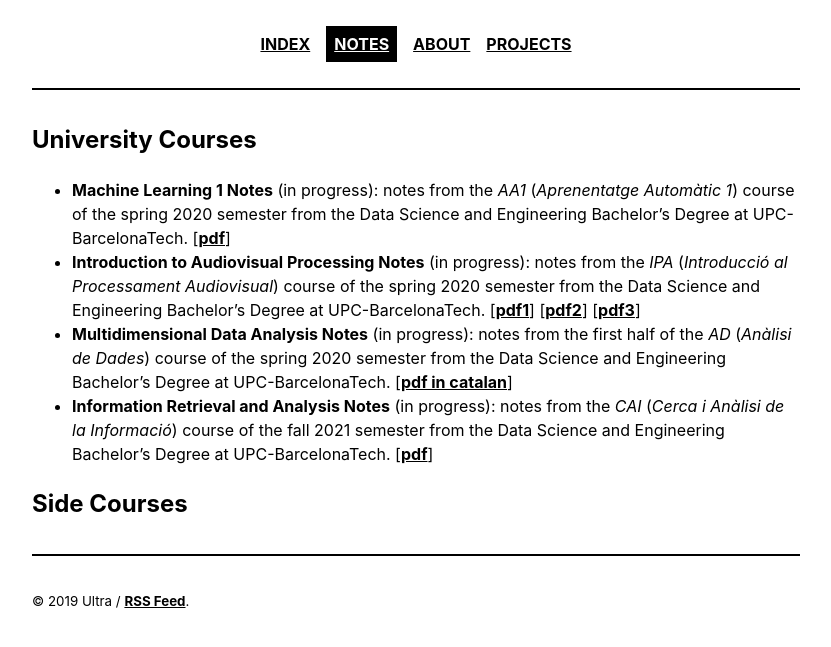
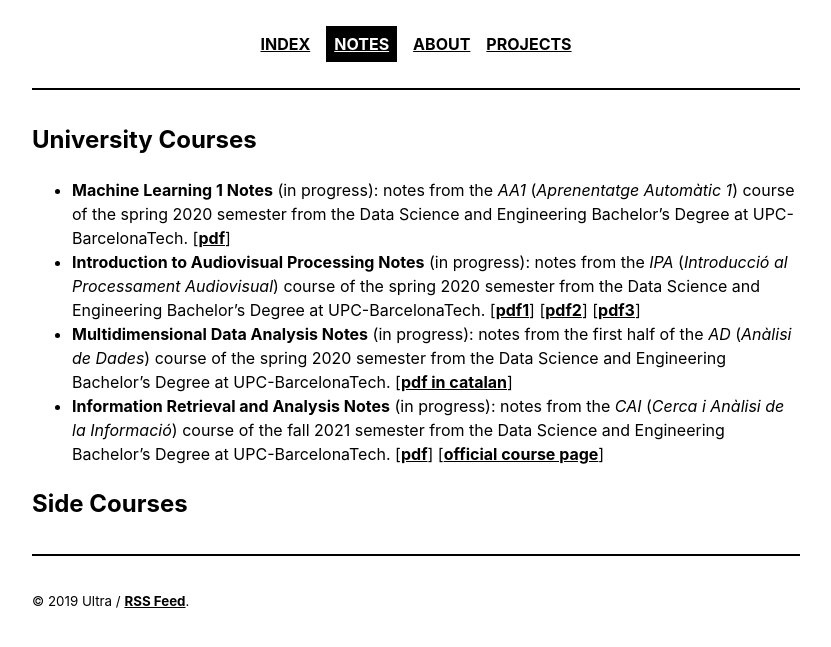
Before and after one commit to Atellas23/Atellas23.github.io, a Jekyll site: the page built from _pages/notes.md, in a window 1280 px wide. Shown: the top 647 px of the page, without its empty margins (224-1055 px from the left). Built offline with Jekyll 4.4.1, drawn with Linux system fonts in a browser that asks for light colours.

Commit message:
notes update

```diff
--- a/_pages/notes.md
+++ b/_pages/notes.md
@@ -9,6 +9,6 @@ title: Notes
 <!--- - **Algorithmics and Programming 2 Notes** (in progress): notes from the *AP2* (*Algorísmia i Programació 2*) course of the spring 2021 semester from the Data Science and Engineering Bachelor's Degree at UPC-BarcelonaTech. [[pdf](/files/ML1.pdf)] --->
 - **Introduction to Audiovisual Processing Notes** (in progress): notes from the *IPA* (*Introducció al Processament Audiovisual*) course of the spring 2020 semester from the Data Science and Engineering Bachelor's Degree at UPC-BarcelonaTech. [[pdf1](/files/IPA1.pdf)] [[pdf2](/files/IPA2.pdf)] [[pdf3](/files/IPA3.pdf)]
 - **Multidimensional Data Analysis Notes** (in progress): notes from the first half of the *AD* (*Anàlisi de Dades*) course of the spring 2020 semester from the Data Science and Engineering Bachelor's Degree at UPC-BarcelonaTech. [[pdf in catalan](/files/AD.pdf)]
-- **Information Retrieval and Analysis Notes** (in progress): notes from the *CAI* (*Cerca i Anàlisi de la Informació*) course of the fall 2021 semester from the Data Science and Engineering Bachelor's Degree at UPC-BarcelonaTech. [[pdf](/files/CAI.pdf)]
+- **Information Retrieval and Analysis Notes** (in progress): notes from the *CAI* (*Cerca i Anàlisi de la Informació*) course of the fall 2021 semester from the Data Science and Engineering Bachelor's Degree at UPC-BarcelonaTech. [[pdf](/files/CAI.pdf)] [[official course page](https://www.cs.upc.edu/~marias/cai.html)]
 
 ## Side Courses
```
